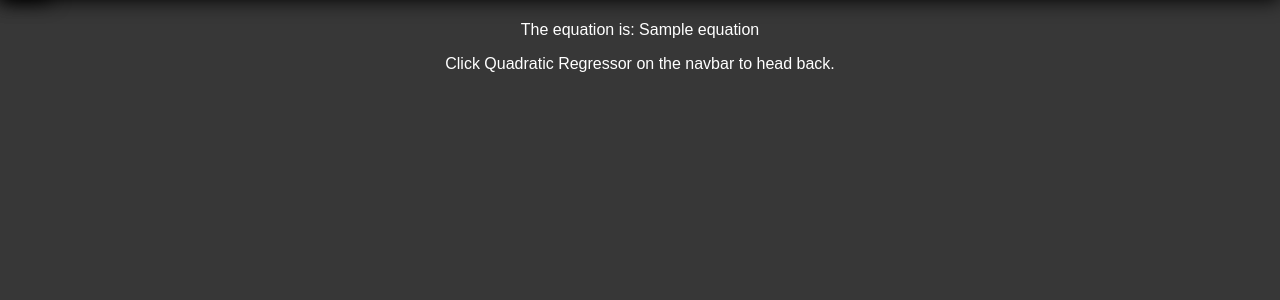
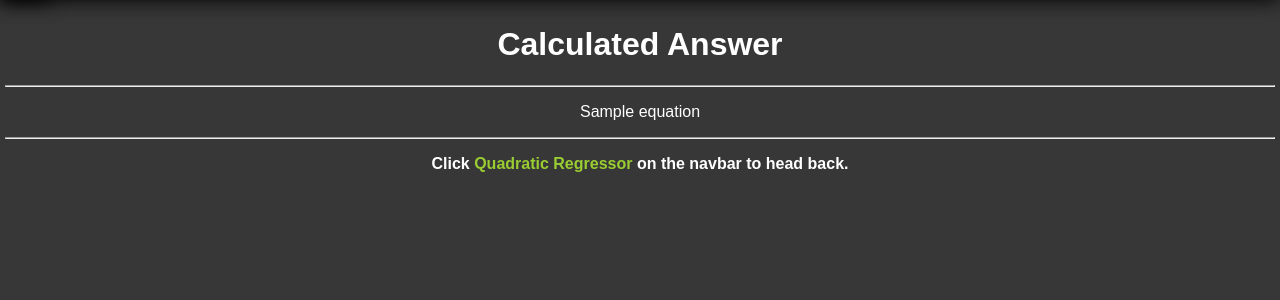
Before and after one commit to Impure-King/quadratic-regressor, a Flask app: template templates/answer1.html in a window 1280 px wide. Shown: the part 50-350 px from the top of the page. Run offline with Flask 3, Linux system fonts and the light colour scheme; the template is opened without the code that fills it: most values are stand-ins (such as "Sample title", 1, 10 or a date in 2020).

Commit message:
Final Working website

```diff
--- a/app.py
+++ b/app.py
@@ -8,16 +8,9 @@ app = Flask(__name__)
 
 answer_page = "answer"
 
-# An Error handling class:
-class IncorrectInput(object):
-    """Initialized with the error message and prevents faulty inputs.
-    Arguments:
-        - Error (str): A string consisting of all the error message."""
-    def __init__(self, error: str) -> None:
-        self.error_message = error
-
 # Various helper functions:
 def equation_definer(h:float, k:float, a:float):
+    """An symbolic equation defined"""
     lists = [h, k, a]
     for index, i in enumerate(lists):
         if i == int(i):
@@ -50,6 +43,8 @@ def equation_definer(h:float, k:float, a:float):
     x = np.arange(-100, 100)
     y = a * (x - h)**2 + k
     plt.plot(x, y)
+    plt.title("General Graph")
+    plt.grid(True)
     plt.savefig("./static/images/plot.jpg")
     plt.clf()
     return part1 + part2 + part3
@@ -61,6 +56,67 @@ def convert(number:str):
 def vertex_solver(h, k, x, y):
     return (y-k)/(x-h)**2
 
+def generalSolverCleaner(a, b, c):
+    lists = [a, b, c]
+    for index, i in enumerate(lists):
+        if i == int(i):
+            lists[index] = int(i)
+    a, b, c = lists
+    part0 = "y = "
+    part1 = f"{a}x^2"
+    part2 = f" + {b}x"
+    part3 = f" + {c}"
+    if a == 1:
+        part1 = "x^2"
+
+    if b == 0:
+        part2 = ""
+    elif b < 0:
+        part2 = f" - {str(b)[1:]}x"
+
+    if c == 0:
+        part3 = ""
+    elif c < 0:
+        part3 = f" - {str(c)[1:]}"
+
+    return part0 + part1 + part2 + part3
+
+
+
+def generalSolver(x1, y1, x2, y2, x3, y3):
+    regressioned = False
+    inputs = [x1, x2, x3]
+    outputs = [y1, y2, y3]
+    x = np.array(inputs)
+    y = np.array(outputs)
+    X = np.vstack([np.ones(x.shape), x, x**2]).T
+    try:
+        coefficients = np.linalg.solve(X, y)
+    except np.linalg.LinAlgError:
+        try:
+            coefficients = np.linalg.solve(X.T @ X, X.T @ y)
+            regressioned = True
+        except np.linalg.LinAlgError:
+            return "Equation doesn't exist.", False
+    if not (X @ coefficients == y).all() and regressioned:
+        return "Equation doesn't exist.", False
+    if coefficients[-1] == 0:
+        return "The equation will yield a line, due to leading coefficient being zero.", False
+
+    equation = generalSolverCleaner(coefficients[-1], coefficients[-2], coefficients[-3])
+    # equation = f" y = {coefficients[-1]}x^2 + {coefficients[-2]}x + {coefficients[-3]}."
+
+    xs = np.arange(np.min(x) - 2, np.max(x) + 2, step=1e-2)
+    ys =  coefficients[-1] * xs**2 + coefficients[-2] * xs + coefficients[-3]
+    plt.title("General Graph")
+    plt.plot(xs, ys)
+    plt.scatter(x, y, c='g')
+    plt.legend("green")
+    plt.grid(True)
+    plt.savefig("./static/images/plot.jpg")
+    plt.clf()
+    return equation, True
+
 # The real pages:
 @app.route('/')
 @app.route('/home')
@@ -70,7 +126,7 @@ def start():
 # Actual Project input page:
 @app.route('/Quadratic Regressor')
 def project():
-    return render_template("project1.html", answer_page=answer_page, plot_show=False)
+    return render_template("project1.html", answer_page=answer_page)
 
 # Solved page:
 @app.route('/' + answer_page, methods=["POST"])
@@ -81,14 +137,15 @@ def solve1():
     y = convert('pointy')
     a = vertex_solver(h, k, x, y)
     equation = equation_definer(h, k, a)
-    return render_template("project1.html", equation=equation, plot_show=True)
+    return render_template("answer1.html", equation=equation, plot_show=True)
 
 @app.route('/answer2', methods=["POST"])
 def solve2():
     x1, y1 = convert("x1"), convert("y1")
     x2, y2 = convert("x2"), convert("y2")
     x3, y3 = convert("x3"), convert("y3")
-    return render_template("project1.html", equation=1)
+    equation, bools = generalSolver(x1, y1, x2, y2, x3, y3)
+    return render_template("answer1.html", equation=equation, plot_show=bools)
 
 # Error Handlers:
 @app.errorhandler(404)
--- a/static/answer1.css
+++ b/static/answer1.css
@@ -2,3 +2,18 @@ p{
     color: white;
     text-align: center;
 }
+
+h1 {
+    color: white;
+    text-align: center;
+}
+
+a {
+    color: yellowgreen;
+    text-emphasis: bold;
+    text-decoration: none;
+}
+
+.ans_img {
+    text-align: center;
+}
--- a/templates/answer1.html
+++ b/templates/answer1.html
@@ -6,6 +6,15 @@
 {% endblock %}
 
 {% block content %}
-    <p>The equation is: {{equation}}</p>
-    <p>Click Quadratic Regressor on the navbar to head back.</p>
+    <h1>Calculated Answer</h1>
+    <hr>
+    <p>{{equation}}</p>
+    <hr>
+    <div class="ans_img">
+    {% if plot_show %}
+        <img src="../static/images/plot.jpg">
+        <hr>
+    {% endif %}
+    </div>
+    <p><b>Click <a href='/Quadratic Regressor'>Quadratic Regressor</a> on the navbar to head back.</b></p>
 {% endblock %}
```
Also changed, not shown: static/scripts/validate_form.js (+14 -3 lines), templates/project1.html (+7 -6 lines), static/images/plot.jpg.
